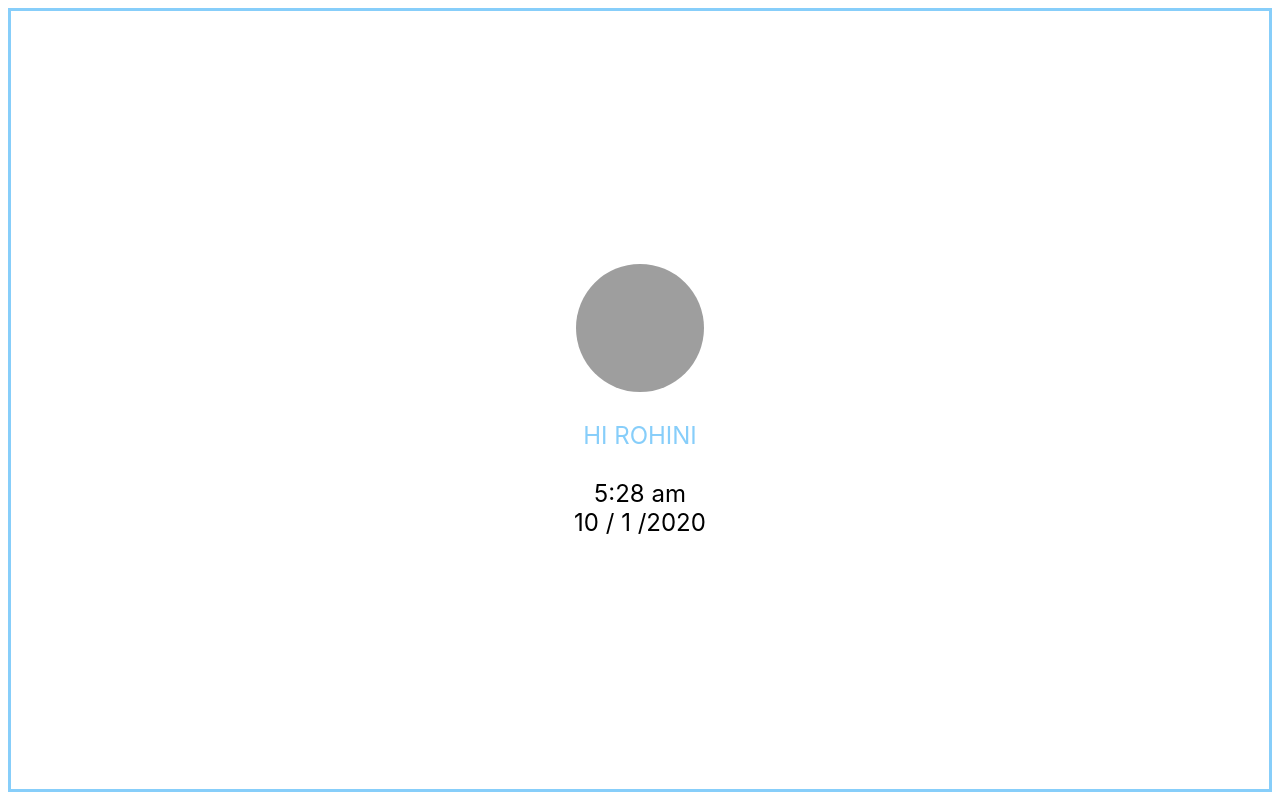
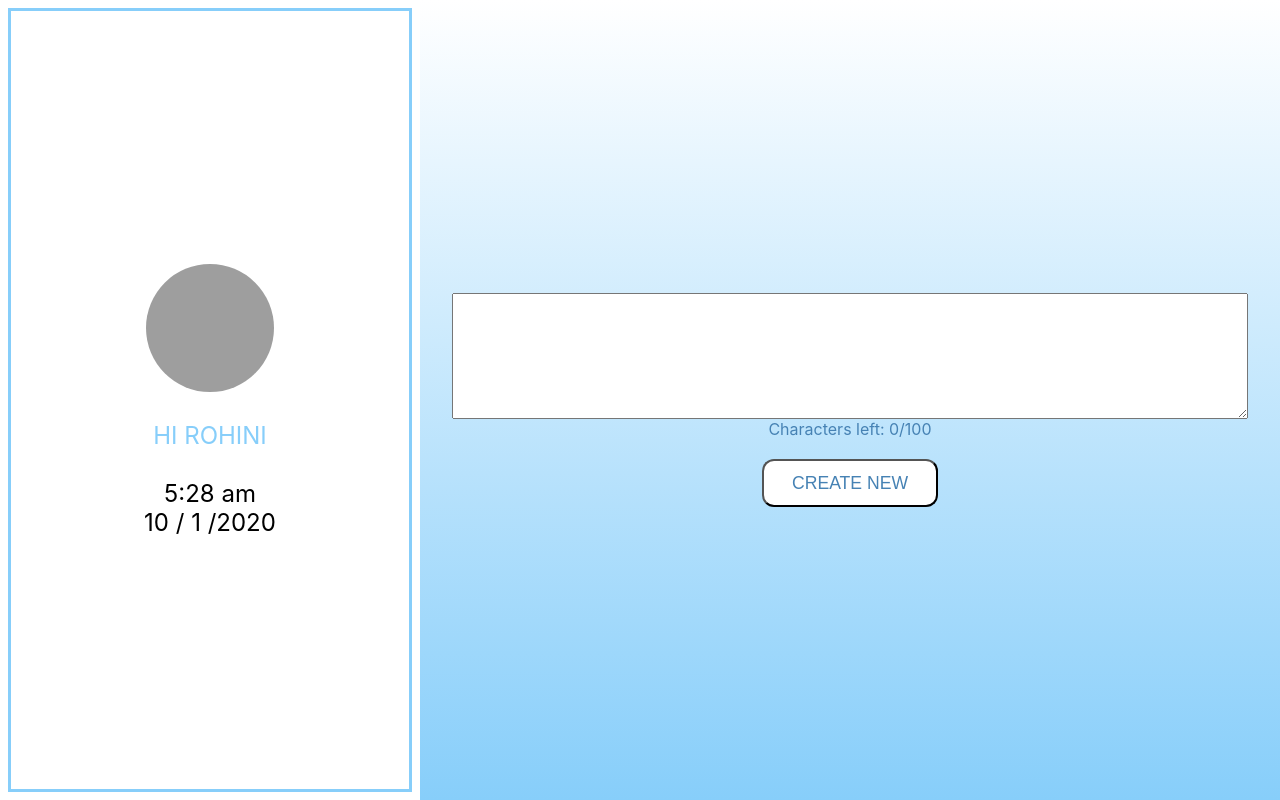
Before and after one commit to techuniv-rohvsenthil/todo-FE, a React (Create React App) app: page / in a window 1280 px wide. Both pictures are taken after a click on the button "CREATE NEW". Built offline with nearby package versions, Linux system fonts and the light colour scheme; grey boxes are pictures that could not be loaded.

Commit message:
Added AddNote layout

```diff
--- a/src/AddNote/AddNote.css
+++ b/src/AddNote/AddNote.css
@@ -1,7 +1,8 @@
-.HomePage {
+.AddNote {
     display: flex;
     flex-direction: column;
     text-align: center;
+    justify-content: center;
     background-image: linear-gradient(white,lightskyblue);
     padding: 2rem;
     flex: 2;
--- a/src/AddNote/AddNote.jsx
+++ b/src/AddNote/AddNote.jsx
@@ -1,9 +1,26 @@
 import React from 'react';
+import propTypes from 'prop-types';
+import CreateNew from '../Button/CreateNew';
 
-function AddNote() { // change to arrow function, remove br tag
+import './AddNote.css';
+
+function AddNote(props) { // change to arrow function, remove br tag
+  const { AddTypedNote } = props;
   return (
-    <div className="AddNote" />
+    <div className="AddNote">
+      <textarea id="note-description" maxLength="100" rows="8" />
+      Characters left: 0/100
+      <br />
+      {' '}
+      <br />
+      <CreateNew onClick={AddTypedNote} />
+    </div>
   );
 }
 
+AddNote.propTypes = {
+  AddTypedNote: propTypes.func.isRequired,
+
+};
+
 export default AddNote;
--- a/src/App/App.jsx
+++ b/src/App/App.jsx
@@ -19,6 +19,12 @@ CreateNewClick = () => { // camel casing
   });
 }
 
+AddTypedNote = () => { // camel casing
+  this.setState({
+    isCreateNew: false,
+  });
+}
+
 render() {
   const { isCreateNew } = this.state;
   return (
@@ -27,7 +33,7 @@ render() {
       { !isCreateNew ? (
         <HomePage CreateNewClick={this.CreateNewClick} />
       )
-        : <AddNote /> }
+        : <AddNote AddTypedNote={this.AddTypedNote} /> }
     </div>
   );
 }
```
